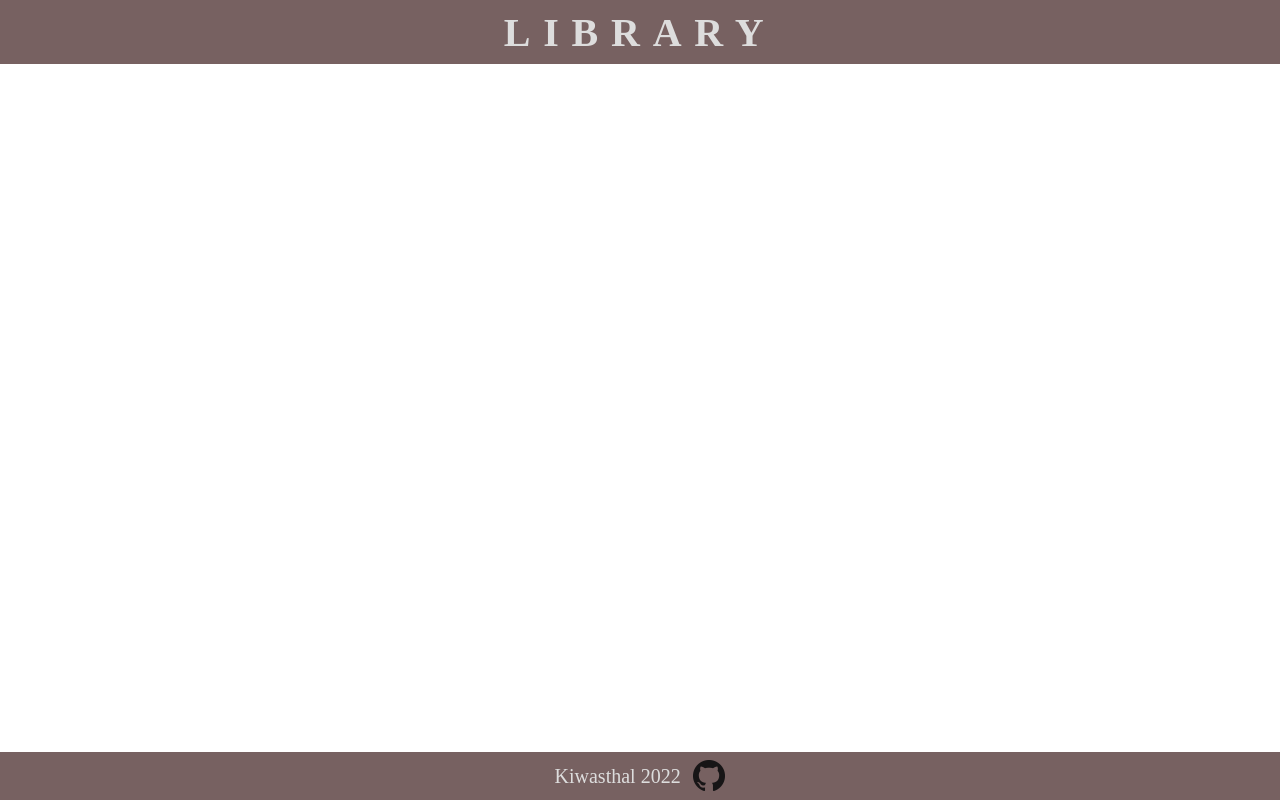
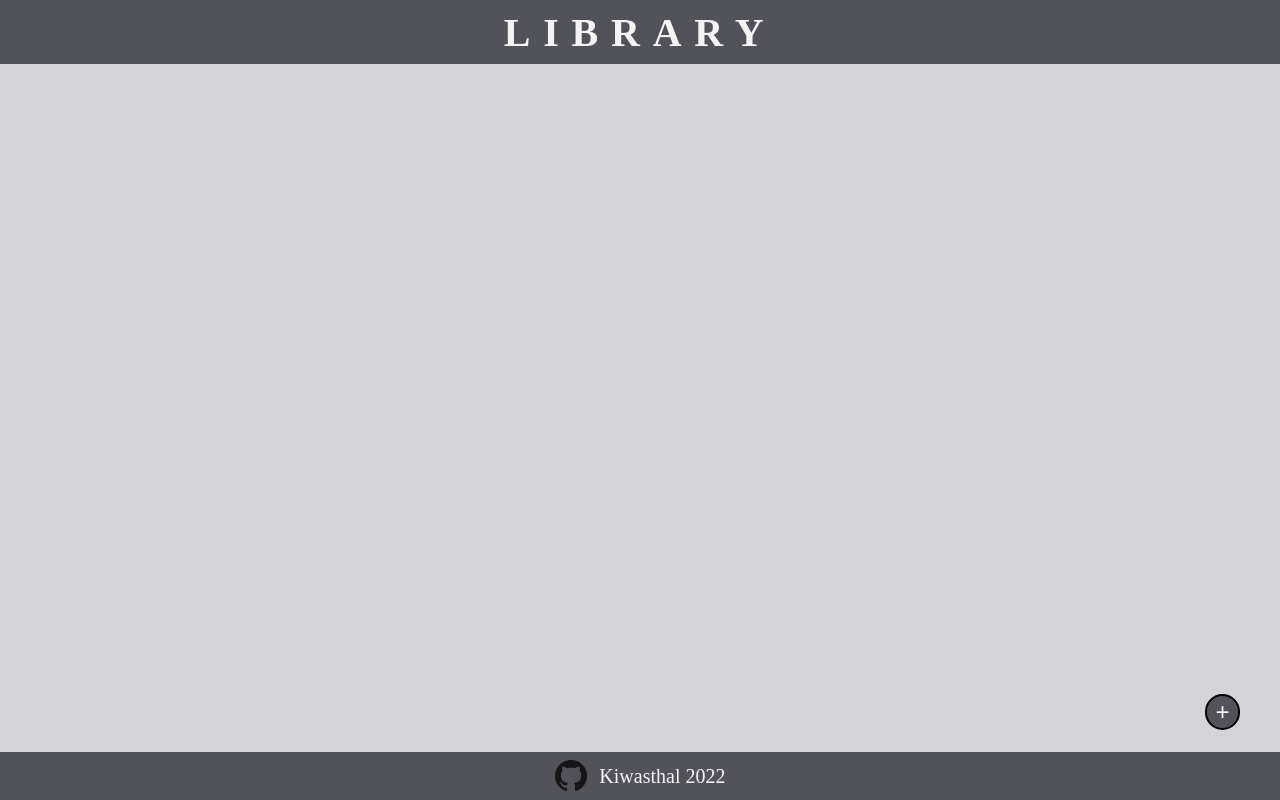
Before and after one commit to Kiwasthal/library, a plain HTML site: page index.html in a window 1280 px wide. Drawn offline with Linux system fonts and the light colour scheme.

Commit message:
added button and colors

```diff
--- a/index.html
+++ b/index.html
@@ -10,6 +10,7 @@
 </head>
 
 <body>
+
     <div class="container">
         <div class="header">
             <h1>LIBRARY</h1>
@@ -17,7 +18,8 @@
         <div class="card-container">
 
         </div>
-        <footer>Kiwasthal 2022<img src="img/mark.png" </footer>
+        <button class="add-book">+</button>
+        <footer><img src="img/mark.png">Kiwasthal 2022</footer>
     </div>
 
 </body>
--- a/script.js
+++ b/script.js
@@ -17,3 +17,9 @@ function addBookToLibrary(title,author,pages) {
 
 addBookToLibrary("theHobbit","Tolkien",362);
 addBookToLibrary("rise","and shine","222")
+
+function displayBooks(array){
+    for (let i = 0 ; i < myLibrary.length ; i++){
+       console.log(array[i]);
+    }
+}
--- a/styles.css
+++ b/styles.css
@@ -1,3 +1,9 @@
+:root {
+    --font-color : #f4f4f5;
+    --modals-color: #52525b;
+    --button-text-color: #fafafa;
+}
+
 * {
     margin: 0;
     padding: 0;
@@ -6,21 +12,23 @@
 body {
     width: 100vw;
     height: 100vh;
+    background-color: #d4d4d8;
 }
 
 .container {
     display: grid;
-    grid-template-rows: 8vh 86vh 6vh;
+    grid-template-rows: 8vh 75vh 8vh 6vh;
+    gap: 1vh;
 }
 
 .header {
-    background-color: rgb(119, 97, 97);
+    background-color: var(--modals-color);
     font-size: clamp(2.5vh,2.5vh,2.5vh);
     letter-spacing: 1vw;
     display: flex;
     justify-content: center;
     align-items: center;
-    color: #ddd;
+    color: var(--font-color);
 }
 
 footer{
@@ -29,8 +37,8 @@ footer{
     align-items: center;
     gap:  1vw;
     font-size: clamp(2.5vh,2.5vh,2.5vh);
-    background-color: rgb(119, 97, 97);
-    color: #ddd;
+    background-color: var(--modals-color);
+    color: var(--font-color)
 }
 
 img {
@@ -39,6 +47,31 @@ img {
 }
 
 img:hover {
-    transform: rotate(720deg)  scale(1.1);
+    transform: rotate(720deg)  scale(1.08) ;
+    filter: drop-shadow(0px 0.3vh 0px #ddd)
+}
 
+
+div .add-book {
+    align-self: center;
+    justify-self: end;
+    color: var(--button-text-color);
+    background-color: var(--modals-color);
+    width: 4.4vh;
+    height: 4.4vh;
+    font-size: 3vh;
+    border: 0.3vh solid black;
+    border-radius: 50vh;
+    display: flex;
+    justify-content: center;
+    align-items: center;
+    margin-right: 5vh;
+    transition: 200ms;
+    padding: 0.2vh;
 }
+
+div .add-book:hover {
+    transform: scale(1.3);
+    background-color:#a3a3a3;
+    box-shadow: 0vh 0.4vh 1vh 0.4vh #404040;
+}
```
